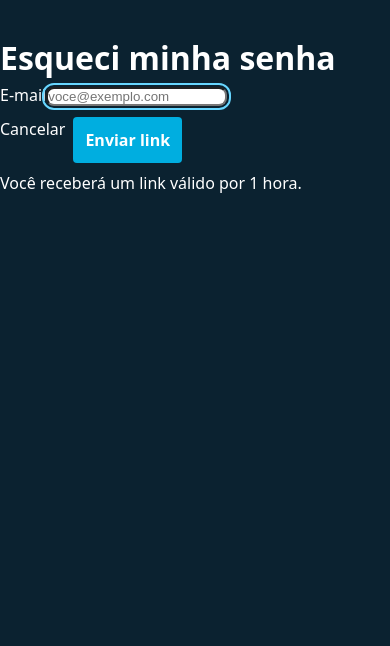
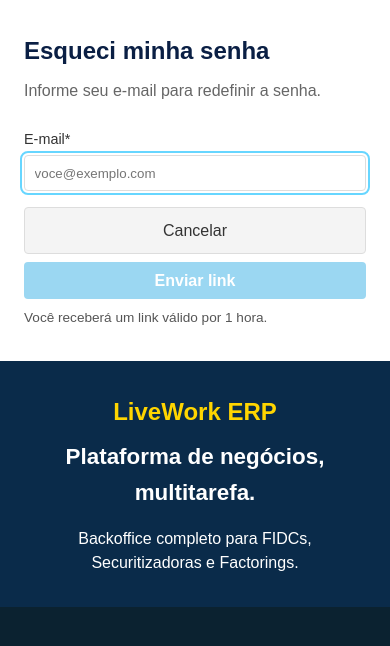
Before and after one commit to gildevson/CursoFrontEnd, a React (Vite) app: page /forgot-password in a window 390 px wide. Shown: the top 646 px of the page. Built offline with nearby package versions, Linux system fonts and the light colour scheme.

Commit message:
Adicionando estilo redifinição de senha linkdo email

```diff
--- /dev/null
+++ b/src/components/ListaUsuario/ListaUsuario.tsx
@@ -0,0 +1,3 @@
+import api from "../services/api";
+import { useState } from "react";
+import { useNavigate, Link } from "react-router-dom";
--- /dev/null
+++ b/src/components/pages/PasswordForgot/PasswordForgot.css
@@ -0,0 +1,176 @@
+.auth-container {
+  display: flex;
+  min-height: 100vh;
+  font-family: Arial, sans-serif;
+}
+
+/* Esquerda (formulário) */
+.auth-left {
+  flex: 1;
+  display: flex;
+  justify-content: center;
+  align-items: center;
+  background: #fff;
+  padding: 2rem;
+}
+
+.auth-box {
+  max-width: 400px;
+  width: 100%;
+}
+
+.auth-box h1 {
+  font-size: 1.8rem;
+  color: #0a1f44;
+  margin-bottom: 0.5rem;
+}
+
+.subtitle {
+  color: #666;
+  margin-bottom: 1.5rem;
+}
+
+.field {
+  display: flex;
+  flex-direction: column;
+  margin-bottom: 1rem;
+}
+
+.field span {
+  font-size: 0.9rem;
+  margin-bottom: 4px;
+  color: #333;
+}
+
+.field input {
+  padding: 0.6rem;
+  border: 1px solid #ddd;
+  border-radius: 4px;
+}
+
+.error {
+  color: #e74c3c;
+  font-size: 0.9rem;
+}
+
+.ok {
+  color: #2ecc71;
+  font-size: 0.95rem;
+}
+
+/* Botões */
+.btn-group {
+  display: flex;
+  gap: 8px;
+  margin-top: 1rem;
+  flex-wrap: wrap;
+}
+
+.btn-submit {
+  flex: 1;
+  background: #00aaff;
+  color: #fff;
+  padding: 0.6rem;
+  border: none;
+  border-radius: 4px;
+  cursor: pointer;
+  font-weight: bold;
+}
+
+.btn-submit:disabled {
+  background: #9bd7f2;
+  cursor: not-allowed;
+}
+
+.btn-secondary {
+  flex: 1;
+  background: #f4f4f4;
+  color: #333;
+  padding: 0.6rem;
+  border: 1px solid #ddd;
+  border-radius: 4px;
+  text-align: center;
+  cursor: pointer;
+  text-decoration: none;
+}
+
+.hint {
+  font-size: 0.85rem;
+  color: #555;
+  margin-top: 0.5rem;
+}
+
+/* Direita (banner azul) */
+.auth-right {
+  flex: 1;
+  background: #0a2b4a;
+  color: #fff;
+  display: flex;
+  flex-direction: column;
+  justify-content: center;
+  padding: 2rem 3rem;
+}
+
+.auth-right h2 {
+  color: #ffd500;
+  margin-bottom: 0.5rem;
+}
+
+.auth-right h3 {
+  font-size: 1.8rem;
+  font-weight: bold;
+  margin-bottom: 1rem;
+}
+
+.auth-right p {
+  max-width: 400px;
+  line-height: 1.5;
+}
+
+/* ============================= */
+/* RESPONSIVIDADE                */
+/* ============================= */
+
+/* Tablets e telas médias */
+@media (max-width: 992px) {
+  .auth-container {
+    flex-direction: column;
+  }
+
+  .auth-left,
+  .auth-right {
+    flex: unset;
+    width: 100%;
+    min-height: auto;
+    padding: 2rem 1.5rem;
+  }
+
+  .auth-right {
+    text-align: center;
+    align-items: center;
+  }
+
+  .auth-right p {
+    max-width: 100%;
+  }
+}
+
+/* Celulares */
+@media (max-width: 600px) {
+  .auth-box h1 {
+    font-size: 1.5rem;
+  }
+
+  .auth-right h3 {
+    font-size: 1.4rem;
+  }
+
+  .btn-group {
+    flex-direction: column;
+  }
+
+  .btn-submit,
+  .btn-secondary {
+    width: 100%;
+  }
+}
--- a/src/components/pages/PasswordForgot/PasswordForgot.tsx
+++ b/src/components/pages/PasswordForgot/PasswordForgot.tsx
@@ -1,6 +1,7 @@
 import { useMemo, useState } from "react";
 import { Link } from "react-router-dom";
-import api from "../../services/api";// seu axios
+import api from "../../services/api"; // seu axios
+import "./PasswordForgot.css"; // import do CSS
 
 type Resp = { ok: boolean; message?: string; error?: string };
 
@@ -31,12 +32,16 @@
   }
 
   return (
-    <div className="card" style={{ maxWidth: 440, margin: "2rem auto", color: "#fff" }}>
+    <div className="auth-container">
+      {/* Esquerda - Formulário */}
+      <div className="auth-left">
+        <div className="auth-box">
           <h1>Esqueci minha senha</h1>
+          <p className="subtitle">Informe seu e-mail para redefinir a senha.</p>
 
           <form onSubmit={onSubmit} noValidate>
             <label className="field">
-          <span>E-mail</span>
+              <span>E-mail*</span>
               <input
                 type="email"
                 placeholder="voce@exemplo.com"
@@ -49,10 +54,11 @@
             </label>
 
             {err && <p className="error">{err}</p>}
+
             {msg ? (
               <div className="ok">
                 <p>{msg}</p>
-            <div style={{ display: "flex", gap: 8, marginTop: 8 }}>
+                <div className="btn-group">
                   <Link to="/login" className="btn-secondary">Voltar ao login</Link>
                   <button type="button" className="btn-secondary" onClick={() => setMsg(null)}>
                     Enviar outro
@@ -61,18 +67,25 @@
               </div>
             ) : (
               <>
-            <div style={{ display: "flex", gap: 8, marginTop: 8 }}>
+                <div className="btn-group">
                   <Link to="/login" className="btn-secondary">Cancelar</Link>
                   <button type="submit" className="btn-submit" disabled={!emailValid || loading}>
                     {loading ? "Enviando…" : "Enviar link"}
                   </button>
                 </div>
-            <p className="hint" style={{ marginTop: 8 }}>
-              Você receberá um link válido por 1 hora.
-            </p>
+                <p className="hint">Você receberá um link válido por 1 hora.</p>
               </>
             )}
           </form>
         </div>
+      </div>
+
+      {/* Direita - Banner */}
+      <div className="auth-right">
+        <h2>LiveWork ERP</h2>
+        <h3>Plataforma de negócios, multitarefa.</h3>
+        <p>Backoffice completo para FIDCs, Securitizadoras e Factorings.</p>
+      </div>
+    </div>
   );
 }
--- a/src/components/pages/PasswordReset/PasswordReset.css
+++ b/src/components/pages/PasswordReset/PasswordReset.css
@@ -0,0 +1,111 @@
+.reset-container {
+  display: flex;
+  justify-content: center;
+  align-items: center;
+  min-height: 100vh;
+  background: #0a2b4a; /* fundo azul igual login */
+  font-family: Arial, sans-serif;
+  padding: 1rem;
+}
+
+.reset-box {
+  background: #fff;
+  padding: 2rem;
+  border-radius: 6px;
+  max-width: 440px;
+  width: 100%;
+  box-shadow: 0 4px 12px rgba(0, 0, 0, 0.15);
+}
+
+.reset-box h1 {
+  font-size: 1.6rem;
+  font-weight: bold;
+  color: #0a1f44;
+  margin-bottom: 1.5rem;
+  text-align: center;
+}
+
+.field {
+  display: flex;
+  flex-direction: column;
+  margin-bottom: 1rem;
+}
+
+.field span {
+  font-size: 0.9rem;
+  margin-bottom: 4px;
+  color: #333;
+}
+
+.field input {
+  padding: 0.6rem;
+  border: 1px solid #ddd;
+  border-radius: 4px;
+}
+
+.error {
+  color: #e74c3c;
+  font-size: 0.9rem;
+  margin-top: 0.5rem;
+}
+
+.ok {
+  color: #2ecc71;
+  font-size: 1rem;
+  margin-bottom: 1rem;
+  text-align: center;
+}
+
+/* Botões */
+.btn-submit {
+  flex: 1;
+  background: #00aaff;
+  color: #fff;
+  padding: 0.6rem;
+  border: none;
+  border-radius: 4px;
+  cursor: pointer;
+  font-weight: bold;
+}
+
+.btn-submit:disabled {
+  background: #9bd7f2;
+  cursor: not-allowed;
+}
+
+.btn-secondary {
+  flex: 1;
+  background: #f4f4f4;
+  color: #333;
+  padding: 0.6rem;
+  border: 1px solid #ddd;
+  border-radius: 4px;
+  text-align: center;
+  cursor: pointer;
+  text-decoration: none;
+}
+
+/* Agrupamento botões */
+.btn-group {
+  display: flex;
+  gap: 8px;
+  margin-top: 1rem;
+}
+
+/* ============================= */
+/* Responsividade                */
+/* ============================= */
+@media (max-width: 600px) {
+  .reset-box {
+    padding: 1.5rem;
+  }
+
+  .btn-group {
+    flex-direction: column;
+  }
+
+  .btn-submit,
+  .btn-secondary {
+    width: 100%;
+  }
+}
--- a/src/components/pages/PasswordReset/PasswordReset.tsx
+++ b/src/components/pages/PasswordReset/PasswordReset.tsx
@@ -1,6 +1,7 @@
 import { useMemo, useState } from "react";
 import { Link, useLocation, useNavigate } from "react-router-dom";
 import api from "../../services/api";
+import "./PasswordReset.css";
 
 type OkResp = { ok: boolean; message?: string; error?: string };
 
@@ -8,7 +9,6 @@
   const location = useLocation();
   const nav = useNavigate();
 
-  // token e uid da URL
   const qs = useMemo(() => new URLSearchParams(location.search), [location.search]);
   const uid = qs.get("uid") || "";
   const token = qs.get("token") || "";
@@ -42,7 +42,8 @@
   }
 
   return (
-    <div className="card" style={{ maxWidth: 440, margin: "2rem auto", color: "#fff" }}>
+    <div className="reset-container">
+      <div className="reset-box">
         <h1>Redefinir senha</h1>
 
         {linkInvalido ? (
@@ -85,7 +86,7 @@
 
             {err && <p className="error">{err}</p>}
 
-          <div style={{ display: "flex", gap: 8, marginTop: 8 }}>
+            <div className="btn-group">
               <Link to="/login" className="btn-secondary">Cancelar</Link>
               <button type="submit" className="btn-submit" disabled={loading}>
                 {loading ? "Salvando…" : "Salvar nova senha"}
@@ -94,5 +95,6 @@
           </form>
         )}
       </div>
+    </div>
   );
 }
```
Also changed, not shown: src/components/ListaUsuario/ListaUsuario.css (added). Lines whose indentation alone changed are shown as unchanged.
